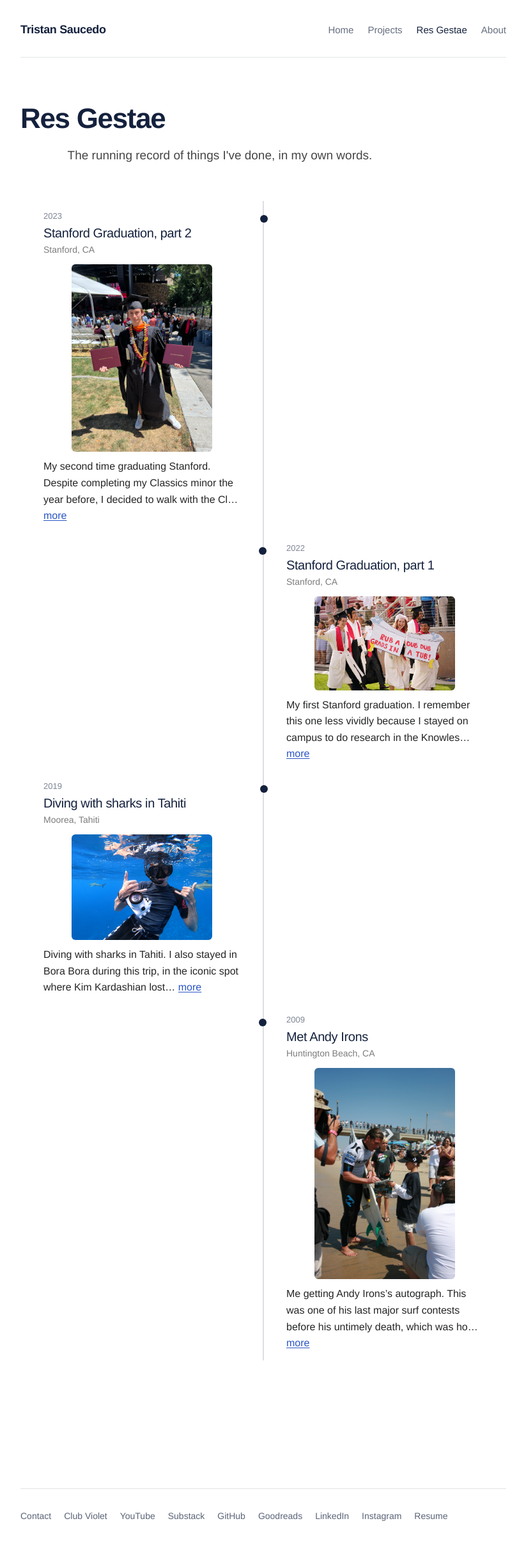
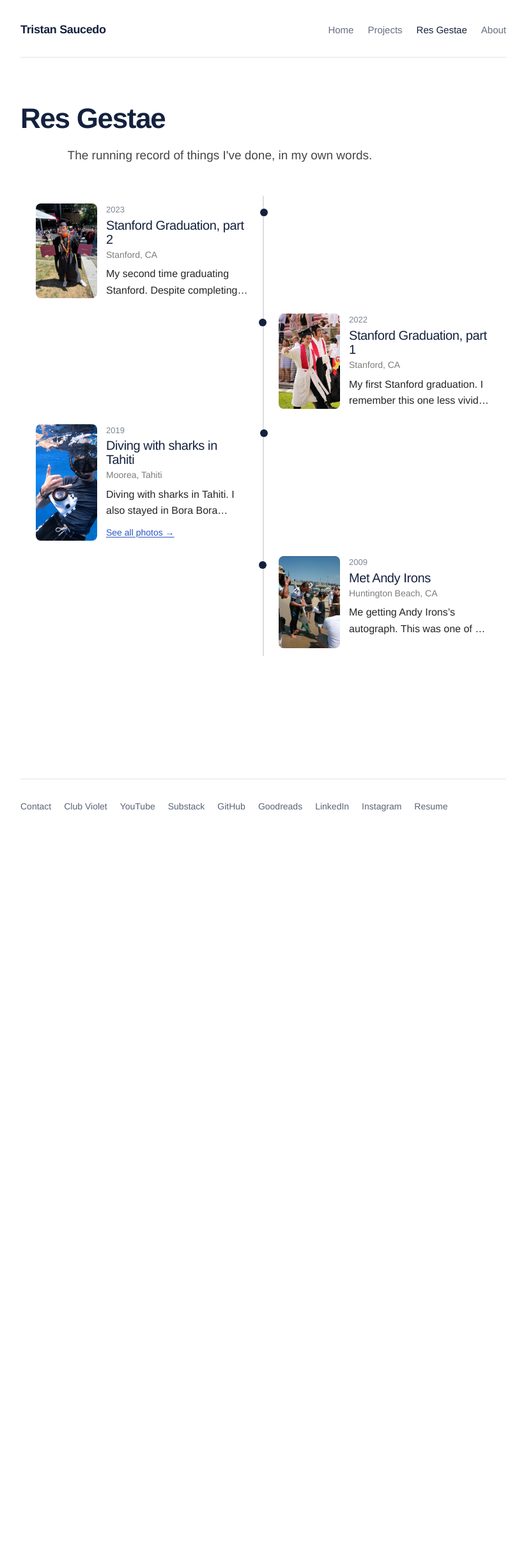
Before and after one commit to tsaucedogithub/tsaucedogithub.github.io, a Jekyll site: the page built from res-gestae.md, in a window 1280 px wide. Shown: the whole page at 64% size, without its empty margins (228-1051 px from the left). Built offline with Jekyll 4.4.1, drawn with Linux system fonts in a browser that asks for light colours; some web fonts are replaced; after the commit the page ends 1330 px from its top, so only the background shows below that.

Commit message:
Res Gestae: click-to-expand timeline entries
- Entries expand inline on click (several at once); title still links to the page
- Thumbnail always visible, full-height crop with per-entry thumb_position focal point
- Single text element (teaser -> expanded), no duplication
- "Full page" link only when there's more to see (extra photos, external source, or overflow)
- Progressive enhancement: full content shows with JS off; keyboard-operable

Co-Authored-By: Claude Opus 4.8 <noreply@anthropic.com>

```diff
--- a/assets/css/style.css
+++ b/assets/css/style.css
@@ -313,15 +313,15 @@ img {
 }
 
 /**
- * Res Gestae — alternating timeline (the "tree")
+ * Res Gestae — alternating timeline with click-to-expand entries.
+ * Progressive enhancement: without JS every entry shows in full. With JS the
+ * timeline collapses to teasers and clicking a node expands it inline.
  */
-.timeline { position: relative; margin: 56px 0; }
+.timeline { position: relative; margin: 48px 0; }
 .timeline::before {                 /* the center spine */
   content: "";
   position: absolute;
-  left: 50%;
-  top: 0;
-  bottom: 0;
+  left: 50%; top: 0; bottom: 0;
   width: 2px;
   background: rgba(20, 33, 61, 0.15);
   transform: translateX(-50%);
@@ -330,30 +330,62 @@ img {
   position: relative;
   width: 50%;
   box-sizing: border-box;
-  padding: 14px 36px;
+  padding: 12px 24px;
 }
 .tl-entry.left  { left: 0;   }
 .tl-entry.right { left: 50%; }
 .tl-entry::after {                  /* dot on the spine */
   content: "";
   position: absolute;
-  top: 22px;
-  width: 12px;
-  height: 12px;
+  top: 20px;
+  width: 12px; height: 12px;
   border-radius: 50%;
   background: var(--color-primary);
+  z-index: 2;
 }
 .tl-entry.left::after  { right: -7px; }
 .tl-entry.right::after { left: -7px;  }
+.tl-entry.is-expanded::after { display: none; }   /* no confusing dot shift when open */
 
+.tl-card { display: flex; gap: 14px; align-items: stretch; }
+.tl-photo {                          /* always visible; fills the full height of the entry */
+  width: 96px;
+  object-fit: cover;
+  object-position: center;
+  border-radius: 8px;
+  flex: 0 0 auto;
+  align-self: stretch;
+}
+.tl-info { min-width: 0; }
 .tl-year { display: block; font-size: 1.3rem; opacity: .55; color: var(--color-primary); }
-.tl-title { font-size: 2rem; margin: 4px 0; }
+.tl-title { font-size: 2rem; margin: 2px 0; }
 .tl-title a { color: var(--color-primary); text-decoration: none; }
 .tl-title a:hover { text-decoration: underline; }
-.tl-location { display: block; font-size: 1.4rem; opacity: .6; }
-.tl-thumb { margin-top: 12px; border-radius: 6px; max-width: 220px; }
-.tl-desc { margin: 10px 0 0; font-size: 1.6rem; }
-.tl-more { white-space: nowrap; }
+.tl-loc { display: block; font-size: 1.4rem; opacity: .6; }
+.tl-text { font-size: 1.6rem; margin-top: 6px; }
+.tl-text p { margin: 0 0 .5em; }
+.tl-text p:last-child { margin-bottom: 0; }
+.tl-more { display: inline-block; margin-top: 10px; font-size: 1.4rem; }
+.tl-more[hidden] { display: none; }
+
+/* JS-enhanced state */
+.js-timeline .tl-entry { cursor: pointer; }
+.js-timeline .tl-text {              /* collapsed teaser */
+  display: -webkit-box;
+  -webkit-line-clamp: 2;
+  -webkit-box-orient: vertical;
+  overflow: hidden;
+}
+.js-timeline .tl-entry.is-expanded { width: 100%; left: 0; margin: 6px 0; }
+.js-timeline .tl-entry.is-expanded .tl-card {
+  background: var(--color-accent);
+  border-radius: 12px;
+  padding: 22px 26px;
+  gap: 24px;
+  align-items: flex-start;
+}
+.js-timeline .tl-entry.is-expanded .tl-photo { width: 260px; align-self: flex-start; }
+.js-timeline .tl-entry.is-expanded .tl-text { -webkit-line-clamp: 12; }  /* overflow spills to the page */
 
 /* Res Gestae intro line */
 .res-intro { font-size: 1.9rem; max-width: 58ch; opacity: .85; margin-bottom: 8px; }
@@ -385,11 +417,12 @@ img {
   .tl-entry.right {
     width: 100%;
     left: 0;
-    text-align: left;
-    padding: 14px 0 14px 32px;
+    padding: 12px 0 12px 30px;
   }
   .tl-entry.left::after,
   .tl-entry.right::after { left: 1px; right: auto; }
+  .js-timeline .tl-entry.is-expanded .tl-card { flex-direction: column; }
+  .js-timeline .tl-entry.is-expanded .tl-photo { width: 100%; }
   .tl-entry.left .tl-thumb { margin-left: 0; }
 }
 
--- /dev/null
+++ b/assets/js/res-gestae.js
@@ -0,0 +1,37 @@
+// Res Gestae timeline: progressive enhancement.
+// Without this script every entry shows in full. With it, entries collapse to
+// teasers and clicking a node expands it inline. Several can be open at once.
+(function () {
+  var timeline = document.querySelector('.timeline');
+  if (!timeline) return;
+  timeline.classList.add('js-timeline');
+
+  var entries = timeline.querySelectorAll('.tl-entry');
+  entries.forEach(function (entry) {
+    entry.setAttribute('tabindex', '0');
+    entry.setAttribute('role', 'button');
+    entry.setAttribute('aria-expanded', 'false');
+
+    function toggle() {
+      var open = entry.classList.toggle('is-expanded');
+      entry.setAttribute('aria-expanded', open ? 'true' : 'false');
+      if (open) {
+        // Reveal the "full page" link only if the expanded text is still cut off.
+        var text = entry.querySelector('.tl-text');
+        var more = entry.querySelector('.tl-more[data-overflow-only]');
+        if (text && more && text.scrollHeight - text.clientHeight > 4) {
+          more.hidden = false;
+        }
+      }
+    }
+
+    entry.addEventListener('click', function (e) {
+      if (e.target.closest('a')) return; // let links (title, inline, "full page") work
+      toggle();
+    });
+    entry.addEventListener('keydown', function (e) {
+      if (e.target.closest('a')) return;
+      if (e.key === 'Enter' || e.key === ' ') { e.preventDefault(); toggle(); }
+    });
+  });
+})();
--- a/res-gestae.md
+++ b/res-gestae.md
@@ -11,26 +11,32 @@ description: The things done. A first-person account of what Tristan Saucedo has
 <p class="res-intro">The running record of things I've done, in my own words.</p>
 
 <!--
-  Each entry is its own file in _gesta/. Add one = drop a file in (copy _gesta/TEMPLATE.md).
-  Order is newest-first. Entries alternate left/right down the spine.
-  The title links to the entry's own page (or to `link:` if set). Inline links inside the
-  description work normally and stay on the page.
+  Each entry is its own file in _gesta/ (copy _gesta/TEMPLATE.md). Newest first.
+  Click a node to expand it inline; the title links to the entry's own page.
+  thumb_position sets the thumbnail crop focal point (e.g. "center", "top", "70% 30%").
 -->
 
 {% assign entries = site.gesta | sort: "date" | reverse %}
 <div class="timeline">
   {% for e in entries %}
+  {% if e.photo %}{% assign thumb = e.photo %}{% elsif e.photos %}{% assign thumb = e.photos | first %}{% endif %}
+  {% assign photo_count = e.photos | size %}
+  {% assign needs_page = false %}
+  {% if photo_count > 1 or e.link %}{% assign needs_page = true %}{% endif %}
+  {% if e.link %}{% assign more_label = "View source &rarr;" %}{% elsif photo_count > 1 %}{% assign more_label = "See all photos &rarr;" %}{% else %}{% assign more_label = "Continue on the full page &rarr;" %}{% endif %}
   <div class="tl-entry {% cycle 'left', 'right' %}" data-category="{{ e.category }}">
-    <span class="tl-year">{{ e.date | date: "%Y" }}</span>
-    <h3 class="tl-title">
-      {% if e.link %}<a href="{{ e.link }}" target="_blank" rel="noopener noreferrer">{{ e.title }}</a>
-      {% else %}<a href="{{ e.url | relative_url }}">{{ e.title }}</a>{% endif %}
-    </h3>
-    {% if e.location %}<span class="tl-location">{{ e.location }}</span>{% endif %}
-    {% if e.photo %}{% assign thumb = e.photo %}{% elsif e.photos %}{% assign thumb = e.photos | first %}{% endif %}
-    {% if thumb %}<img class="tl-thumb" src="{{ thumb | relative_url }}" alt="">{% endif %}
-    {% assign plain = e.content | strip_html | strip %}
-    <p class="tl-desc">{{ plain | truncate: 120, "…" }}{% if plain.size > 120 %} <a class="tl-more" href="{{ e.url | relative_url }}">more</a>{% endif %}</p>
+    <div class="tl-card">
+      {% if thumb %}<img class="tl-photo" src="{{ thumb | relative_url }}" alt="" style="object-position: {{ e.thumb_position | default: 'center' }}">{% endif %}
+      <div class="tl-info">
+        <span class="tl-year">{{ e.date | date: "%Y" }}</span>
+        <h3 class="tl-title"><a href="{{ e.url | relative_url }}">{{ e.title }}</a></h3>
+        {% if e.location %}<span class="tl-loc">{{ e.location }}</span>{% endif %}
+        <div class="tl-text">{{ e.content }}</div>
+        <a class="tl-more" href="{% if e.link %}{{ e.link }}{% else %}{{ e.url | relative_url }}{% endif %}"{% if e.link %} target="_blank" rel="noopener noreferrer"{% endif %}{% unless needs_page %} data-overflow-only hidden{% endunless %}>{{ more_label }}</a>
+      </div>
+    </div>
   </div>
   {% endfor %}
 </div>
+
+<script src="{{ '/assets/js/res-gestae.js' | relative_url }}"></script>
```
Also changed, not shown: _gesta/TEMPLATE.md (+1 -0 lines), _gesta/stanford-graduation-part-1.md (+1 -0 lines).
